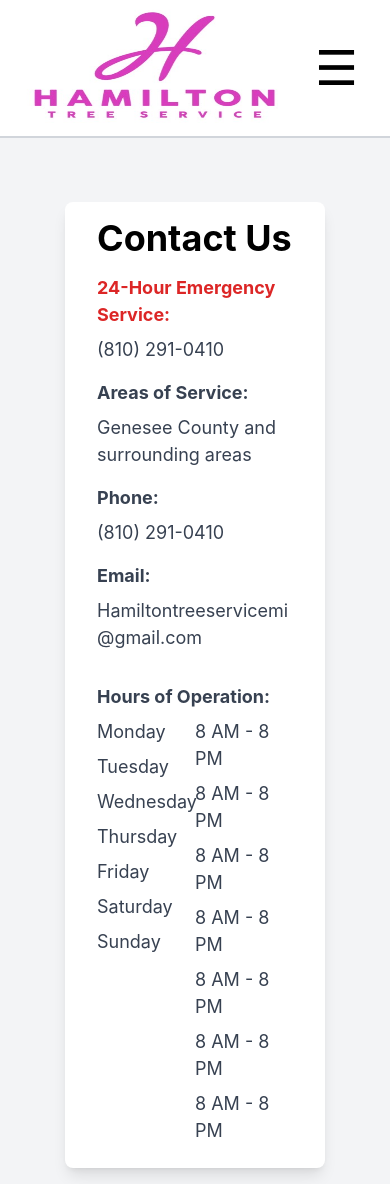
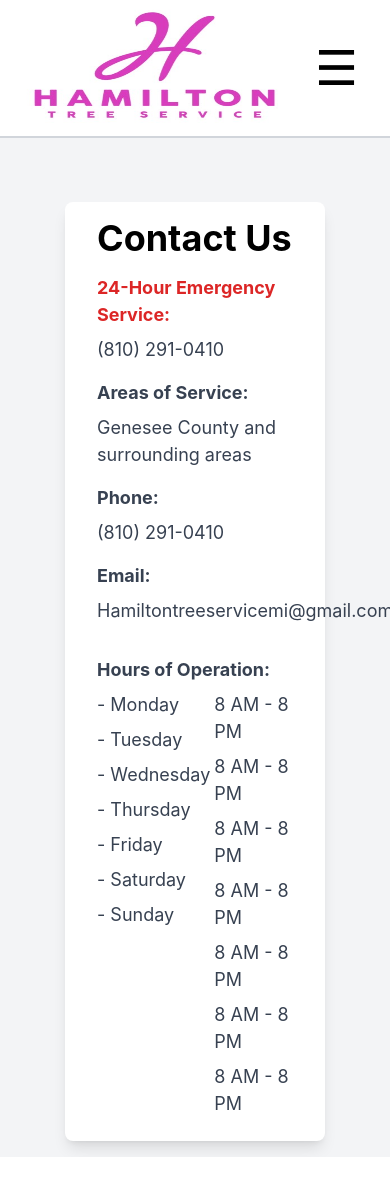
Before and after one commit to rmbuessing/hamiltontreeservice, a React (Create React App) app: page /contact in a window 390 px wide. After the commit the page ends 1157 px from the top, so only its background shows below. Built offline with nearby package versions, Linux system fonts and the light colour scheme.

Commit message:
More mobile styling changes

```diff
--- a/src/Components/Contact.js
+++ b/src/Components/Contact.js
@@ -1,40 +1,44 @@
 import React from 'react';
 import Navigation from './Navigation';
-import './Home.css'; // Ensure this path is correct
+import './Home.css'; // Adjust the path as per your file structure
 
 const Contact = () => {
   return (
-    <div className="bg-gray-100 min-h-screen flex flex-col justify-between"> {/* Flex container to stretch the height */}
+    <div className="bg-gray-100 min-h-screen justify-between"> {/* Flex container to stretch the height */}
       <Navigation />
       <div className="flex items-center justify-center">
         <div className="bg-white px-8 py-4 rounded-lg shadow-lg w-2/3 md:flex mt-16 mb-4"
-          style={{ animation: 'fadeInUp 0.5s ease-out' }}>
+          style={{ animation: 'fadeInUp 0.5s ease-out' }}> {/* Apply animation here */}
 
           <div className="md:w-1/2 md:pr-4">
             <h1 className="text-4xl font-bold mb-4">Contact Us</h1>
+
+            {/* 24-hour emergency service information */}
             <p className="text-red-600 text-lg mb-2 font-bold">24-Hour Emergency Service:</p>
             <p className="text-gray-700 text-lg mb-4">(810) 291-0410</p>
+
             <p className="text-gray-700 text-lg mb-2 font-bold">Areas of Service:</p>
             <p className="text-gray-700 text-lg mb-4">Genesee County and surrounding areas</p>
             <p className="text-gray-700 text-lg mb-2 font-bold">Phone:</p>
             <p className="text-gray-700 text-lg mb-4">(810) 291-0410</p>
             <p className="text-gray-700 text-lg mb-2 font-bold">Email:</p>
-            <p className="text-gray-700 text-lg mb-4" style={{ wordBreak: 'break-all' }}>Hamiltontreeservicemi@gmail.com</p>
+            <p className="text-gray-700 text-lg mb-4">Hamiltontreeservicemi@gmail.com</p>
           </div>
 
-          <div className="md:w-1/2 md:pl-4">
-            <p className="text-gray-700 text-lg mb-2 font-bold mt-8 md:mt-0">Hours of Operation:</p>
+          {/* Hours of Operation moved to the right side */}
+          <div className="md:w-1/2">
+            <p className="text-gray-700 text-lg mb-2 font-bold mt-8">Hours of Operation:</p>
             <div className="flex">
-              <div className="w-1/2">
-                <p className="text-gray-700 text-lg mb-2">Monday</p>
-                <p className="text-gray-700 text-lg mb-2">Tuesday</p>
-                <p className="text-gray-700 text-lg mb-2">Wednesday</p>
-                <p className="text-gray-700 text-lg mb-2">Thursday</p>
-                <p className="text-gray-700 text-lg mb-2">Friday</p>
-                <p className="text-gray-700 text-lg mb-2">Saturday</p>
-                <p className="text-gray-700 text-lg mb-2">Sunday</p>
+              <div className="w-40">
+                <p className="text-gray-700 text-lg mb-2">- Monday</p>
+                <p className="text-gray-700 text-lg mb-2">- Tuesday</p>
+                <p className="text-gray-700 text-lg mb-2">- Wednesday</p>
+                <p className="text-gray-700 text-lg mb-2">- Thursday</p>
+                <p className="text-gray-700 text-lg mb-2">- Friday</p>
+                <p className="text-gray-700 text-lg mb-2">- Saturday</p>
+                <p className="text-gray-700 text-lg mb-2">- Sunday</p>
               </div>
-              <div className="w-1/2">
+              <div>
                 <p className="text-gray-700 text-lg mb-2">8 AM - 8 PM</p>
                 <p className="text-gray-700 text-lg mb-2">8 AM - 8 PM</p>
                 <p className="text-gray-700 text-lg mb-2">8 AM - 8 PM</p>
```
Also changed, not shown: src/tailwind.css.
